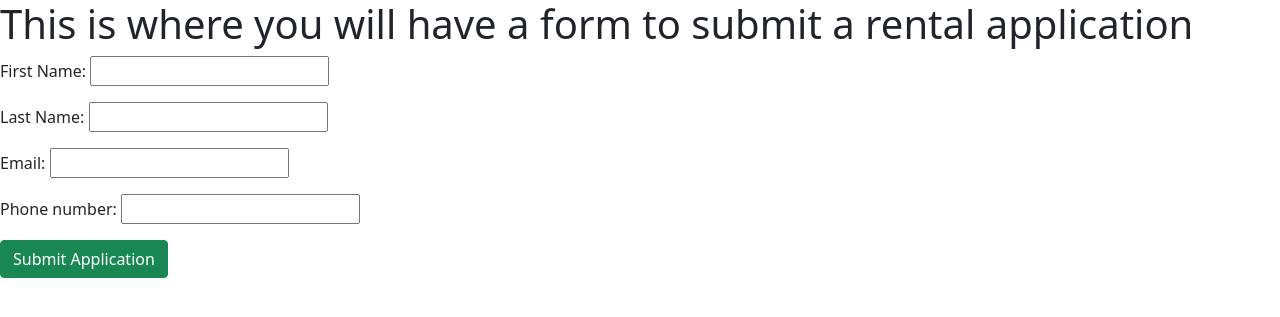
After one commit to dmfranz/Spike-exercise, a Django app: page /rental_application in a window 1280 px wide. The commit adds this page. Shown: the top 317 px of the page. Run offline with Django 3.2, Linux system fonts and the light colour scheme.

Commit message:
Started building rental application

```diff
--- a/register/templates/register/register.html
+++ b/register/templates/register/register.html
@@ -6,7 +6,7 @@
 
     <h1>Create Account</h1>
 
-    <form method="POST" >
+    <form method="POST" class="form-group">
         {% csrf_token %}
         {{form|crispy}}
         <button type="submit" class="btn btn-success" >Register</button>
--- a/spike_exercise/urls.py
+++ b/spike_exercise/urls.py
@@ -16,11 +16,13 @@ Including another URLconf
 from django.contrib import admin
 from django.urls import path, include
 from register import views as v
+from spikeapp import views as spikeapp_views
 
 urlpatterns = [
     path('admin/', admin.site.urls),
     path('register/', v.register, name="register"),
     path('', include('spikeapp.urls')),
+    path('rental_application', spikeapp_views.rental_application, name="rental_application"),
     path('',include('django.contrib.auth.urls')),
 
 ]
--- a/spikeapp/forms.py
+++ b/spikeapp/forms.py
@@ -1,6 +1,7 @@
 from django import forms
 
-class CreateNewAccount(forms.Form):
-    username = forms.CharField(label="Username",max_length=200)
-    password = forms.CharField(label="Password", max_length=200)
-    re_entered_pass = forms.CharField(label="Re-enter password", max_length=200)
+class CreateNewRentalApplication(forms.Form):
+    first_name = forms.CharField(label='First Name', max_length=200)
+    last_name = forms.CharField(label='Last Name', max_length=200)
+    email = forms.CharField(label='Email', max_length=200)
+    phone_number = forms.IntegerField(label='Phone number')
--- /dev/null
+++ b/spikeapp/templates/rental_application.html
@@ -0,0 +1,18 @@
+{% extends "base.html" %}
+{% block title %}
+Create Rental Application
+{% endblock %}
+
+{% block content %}
+
+<h1>This is where you will have a form to submit a rental application</h1>
+
+<form method="POST" class="form-group">
+    {% csrf_token %}
+        {{form.as_p}}
+        <button type="submit" class="btn btn-success" >Submit Application</button>
+</form>
+
+
+
+{% endblock %}
--- a/spikeapp/urls.py
+++ b/spikeapp/urls.py
@@ -3,4 +3,5 @@ from spikeapp import views
 
 urlpatterns = [
     path('', views.spikeapp, name='spikeapp'),
+    path('rental_appliaction',views.rental_application, name='rental_application'),
 ]
--- a/spikeapp/views.py
+++ b/spikeapp/views.py
@@ -1,12 +1,23 @@
-from django.shortcuts import render
+from django.shortcuts import render, redirect
 from spikeapp.models import Login
 from django.http import HttpResponse, response
-from .forms import CreateNewAccount
+from .forms import CreateNewRentalApplication
 # Create your views here.
 
 def spikeapp(request):
-    logins = Login.objects.all()
-    context = {
-        'logins': logins
-    }
-    return render(request, 'spike_app_index.html',context=context)
+    # logins = Login.objects.all()
+    # context = {
+    #     'logins': logins
+    # }
+    return render(request, 'spike_app_index.html')
+
+def rental_application(request):
+    if request.method == "POST":
+        form = CreateNewRentalApplication(request.POST)
+        if form.is_valid():
+            form.save()
+        return redirect('..')
+    else:
+        form = CreateNewRentalApplication()
+
+    return render(request, 'rental_application.html', {'form':form})
```
Also changed, not shown: spikeapp/models.py (+11 -0 lines), db.sqlite3, spikeapp/migrations/0002_rentalapplication.py (added), spikeapp/migrations/0003_auto_20211006_1827.py (added).
